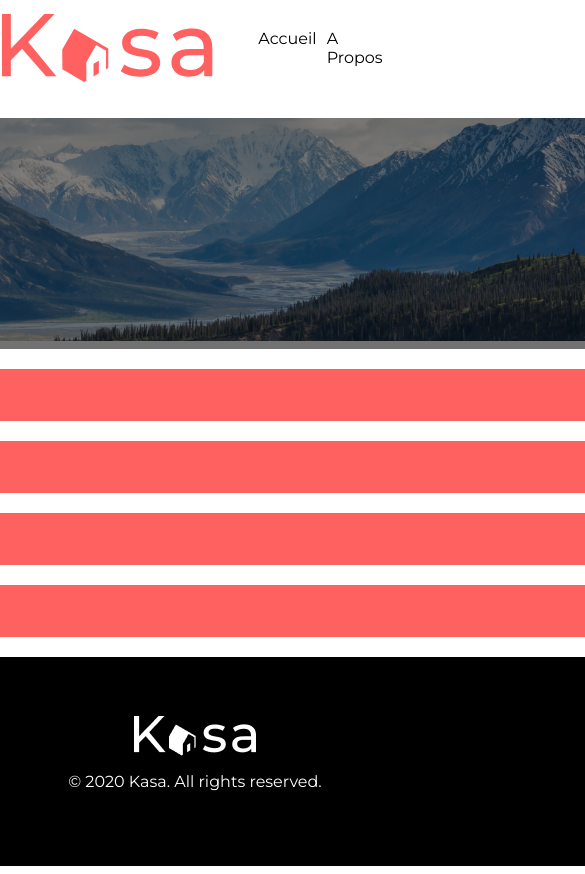
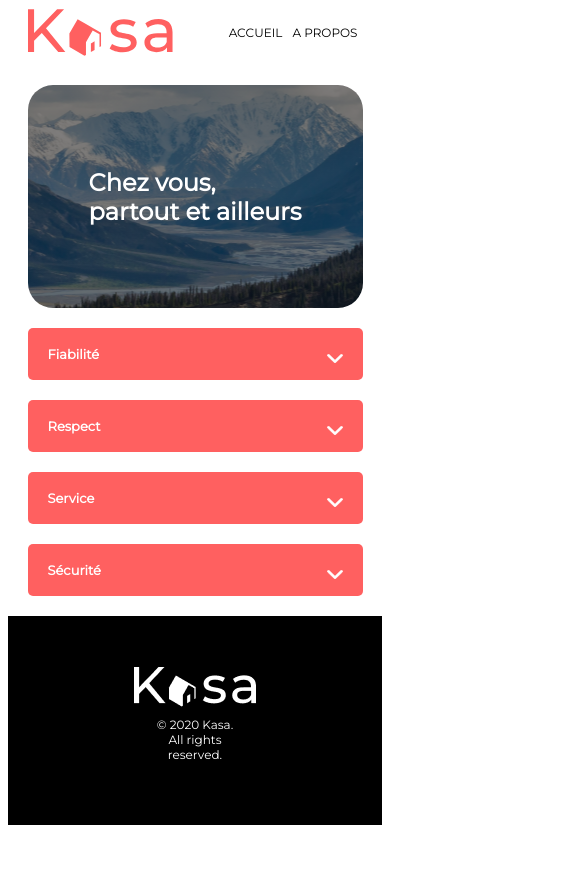
Before and after one commit to etienne-b01/Projet06_Kasa, a React (Create React App) app in the folder kasa/: page /about in a window 390 px wide. Shown: the top 874 px of the page, 585 px wide, since content can reach past the window. Built offline with nearby package versions, Linux system fonts and the light colour scheme.

Commit message:
started fixing responsive display issues

```diff
--- a/kasa/src/components/Banner/index.js
+++ b/kasa/src/components/Banner/index.js
@@ -1,6 +1,4 @@
 import React from 'react';
-import HomePageBackgroundImage from '../../assets/home_page_background_image.png';
-import AboutPageBackgroundImage from '../../assets/about_page_background_image.png';
 import { useLocation } from 'react-router-dom';
 import './style.scss';
 
@@ -10,22 +8,14 @@ const Banner = () => {
 
   return (
     <div>
-      <div className="container">
-        {
-          <img
-            src={
-              HomePageDisplayed
-                ? HomePageBackgroundImage
-                : AboutPageBackgroundImage
-            }
-            className="container__image"
-          />
+      <div
+        className={
+          HomePageDisplayed ? 'container home-page' : 'container about-page'
         }
-        {HomePageDisplayed && (
-          <h1 className="container__tagline">
-            <span>Chez vous,</span> <span>partout et ailleurs</span>
-          </h1>
-        )}
+      >
+        <h1 className="container__tagline">
+          <span>Chez vous,</span> <span>partout et ailleurs</span>
+        </h1>
       </div>
     </div>
   );
--- a/kasa/src/components/Banner/style.scss
+++ b/kasa/src/components/Banner/style.scss
@@ -1,18 +1,16 @@
 @import '../../style/variables';
 
 .container {
-  width: 1240px;
+  color: white;
+  width: 335px;
+  height: 111px;
+  max-width: 100%;
+  height: 223px;
   border-radius: 25px;
-  position: relative;
+  display: flex;
+  justify-content: center;
+  align-items: center;
   text-align: center;
-  color: white;
-  font-size: 30px;
-  font-weight: 700;
-  box-shadow: inset 0 0 0 1000px rgba(0, 0, 0, 0.1);
-  @media (min-width: $small-phone-screen-width) {
-    width: 335px;
-    height: 111px;
-  }
   @media (min-width: $big-phone-screen-width) {
     width: 750px;
     height: 223px;
@@ -23,48 +21,33 @@
   }
   @media (min-width: $desktop-screen-width) {
     width: 1240px;
+    max-width: 100%;
     height: 223px;
   }
 }
 
-.container__image {
-  object-fit: cover;
-  width: 1240px;
+.about-page {
+  background: linear-gradient(rgba(0, 0, 0, 0.5), rgba(0, 0, 0, 0.5)),
+    url('../../assets/about_page_background_image.png') no-repeat center
+      center/cover;
+}
 
-  border-radius: 25px;
-  @media (min-width: $small-phone-screen-width) {
-    width: 335px;
-    height: 111px;
-  }
-  @media (min-width: $big-phone-screen-width) {
-    width: 750px;
-    height: 223px;
-  }
-  @media (min-width: $laptop-screen-width) {
-    width: 960px;
-    height: 223px;
-  }
-  @media (min-width: $desktop-screen-width) {
-    width: 1240px;
-    height: 223px;
-  }
+.home-page {
+  background: linear-gradient(rgba(0, 0, 0, 0.5), rgba(0, 0, 0, 0.5)),
+    url('../../assets/home_page_background_image.png') no-repeat center
+      center/cover;
 }
 
 .container__tagline {
-  width: 100%;
-  position: absolute;
-  left: 10px;
   @media (min-width: $small-phone-screen-width) {
     font-size: 24px;
     text-align: left;
-    top: 20px;
   }
   @media (min-width: $desktop-screen-width),
     (min-width: $laptop-screen-width),
     (min-width: $big-phone-screen-width) {
     font-size: 48px;
     text-align: center;
-    top: 40px;
   }
 }
 
@@ -77,14 +60,3 @@
     display: inline;
   }
 }
-
-.container:before {
-  content: '';
-  position: absolute;
-  top: 0;
-  bottom: 0;
-  right: 0;
-  left: 0;
-  background: rgba(0, 0, 0, 0.5);
-  border-radius: 25px;
-}
--- a/kasa/src/components/Card/style.scss
+++ b/kasa/src/components/Card/style.scss
@@ -8,6 +8,7 @@
   }
   @media (min-width: $desktop-screen-width) {
     width: 1240px;
+    max-width: 100%;
   }
   @media (min-width: $small-phone-screen-width),
     (min-width: $big-phone-screen-width),
--- a/kasa/src/components/Collapse/style.scss
+++ b/kasa/src/components/Collapse/style.scss
@@ -12,14 +12,15 @@
     justify-content: center;
     align-items: center;
     margin-top: 20px;
-    width: 1023px;
+    // width: 1023px;
+    width: 100%;
     border-radius: 5px;
-    @media (min-width: $small-phone-screen-width) {
+    /*     @media (min-width: $small-phone-screen-width) {
       width: 335px;
     }
     @media (min-width: $big-phone-screen-width) {
       width: 1023px;
-    }
+    } */
 
     .collapse__heading {
       display: flex;
@@ -27,7 +28,8 @@
       justify-content: space-between;
       align-items: center;
       height: 52px;
-      width: 1023px;
+      // width: 1023px;
+      width: 100%;
       box-sizing: border-box;
       color: white;
       background: $heading-background-color;
@@ -37,12 +39,12 @@
       margin-right: 10px;
       border-radius: 5px;
       padding: 0px 20px 0px 20px;
-      @media (min-width: $small-phone-screen-width) {
+      /*       @media (min-width: $small-phone-screen-width) {
         width: 335px;
       }
       @media (min-width: $big-phone-screen-width) {
         width: 1023px;
-      }
+      } */
     }
   }
 }
--- a/kasa/src/components/Footer/style.scss
+++ b/kasa/src/components/Footer/style.scss
@@ -8,26 +8,16 @@
   background-color: black;
   color: white;
   height: 209px;
-  width: 1440px;
   margin-top: 20px;
-  @media (min-width: $small-phone-screen-width) {
-    width: 375px;
-    font-size: 12px;
-  }
-  @media (min-width: $big-phone-screen-width) {
-    width: 840px;
-  }
+  width: 100%;
+  font-size: 12px;
+
   @media (min-width: $laptop-screen-width) {
-    width: 1075px;
     font-size: 24px;
   }
-  @media (min-width: $desktop-screen-width) {
-    width: 1277px;
-    font-size: 24px;
-  }
+
   @media (min-width: $large-desktop-screen-width) {
     width: 1440px;
-    font-size: 24px;
   }
 
   .footer_para {
--- a/kasa/src/components/Header/style.scss
+++ b/kasa/src/components/Header/style.scss
@@ -8,6 +8,7 @@
   }
   @media (min-width: $big-phone-screen-width) {
     width: 1240px;
+    max-width: 100%;
     height: 68px;
   }
 }
--- a/kasa/src/components/Slideshow/style.scss
+++ b/kasa/src/components/Slideshow/style.scss
@@ -1,12 +1,6 @@
 @import '../../style/variables';
 
 .container-slider {
-  @media (min-width: $small-phone-screen-width) {
-    width: 335px;
-  }
-  @media (min-width: $big-phone-screen-width) {
-    width: 1240px;
-  }
   @media (min-width: $small-phone-screen-width) {
     height: 255px;
   }
--- a/kasa/src/pages/Gallery/Gallery.jsx
+++ b/kasa/src/pages/Gallery/Gallery.jsx
@@ -67,7 +67,7 @@ const Gallery = () => {
         </div>
       </div>
 
-      <div className="collapse">
+      <div className="gallery__collapse">
         <div className="half">
           <Collapse heading="Description" content={description} />
         </div>
--- a/kasa/src/pages/Gallery/style.scss
+++ b/kasa/src/pages/Gallery/style.scss
@@ -166,15 +166,8 @@
   @media (min-width: $big-phone-screen-width) {
     margin-top: 30px;
   }
-
   margin-bottom: 0px;
   text-align: left;
-  @media (min-width: $small-phone-screen-width) {
-    width: 335px;
-  }
-  @media (min-width: $big-phone-screen-width) {
-    width: 658px;
-  }
 }
 
 .card__right-half {
@@ -195,8 +188,11 @@
   }
 }
 
-.gallery__page .collapse {
+.gallery__collapse {
   display: flex;
+  //nouveau
+  //gap: 20px;
+  width: 100vw;
   @media (min-width: $small-phone-screen-width) {
     flex-direction: column;
     align-items: center;
@@ -210,7 +206,15 @@
   }
 }
 
-.gallery__page .collapse__item {
+.gallery__collapse .half {
+  //flex: 1;
+  width: 100%;
+  @media (min-width: $big-phone-screen-width) {
+    width: calc(50% - 10px);
+  }
+}
+
+/* .gallery__page .collapse__item {
   @media (min-width: $small-phone-screen-width) {
     max-width: 335px;
   }
@@ -256,3 +260,4 @@
     font-size: 18px;
   }
 }
+ */
--- a/kasa/src/style/_variables.scss
+++ b/kasa/src/style/_variables.scss
@@ -7,7 +7,7 @@
 $main-font: Montserrat, sans-serif;
 $panel-backdrop-color: #f6f6f6;
 $heading-background-color: #ff6060;
-$small-phone-screen-width: 480px;
+$small-phone-screen-width: 1px;
 $big-phone-screen-width: 768px;
 $laptop-screen-width: 1024px;
 $desktop-screen-width: 1200px;
```
